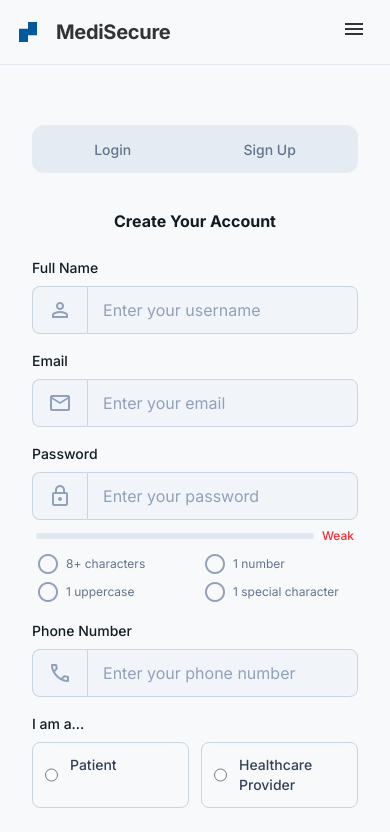
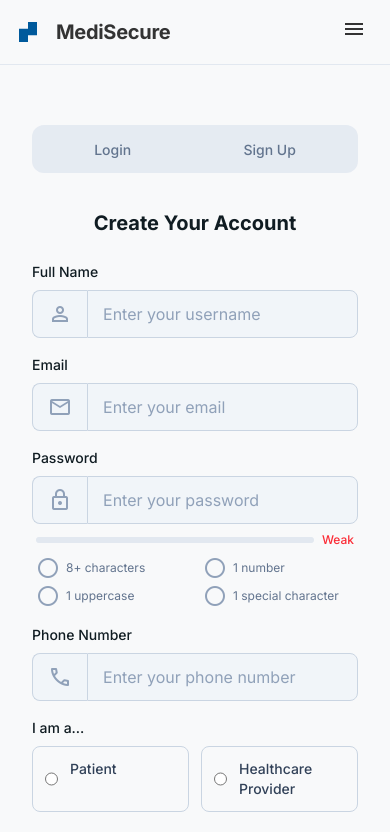
Before and after one commit to Mr-XX23/ai_health_assistent, a React (Vite) app: page /signup in a window 390 px wide. Shown: the top 832 px of the page. Built offline with nearby package versions, Linux system fonts and the light colour scheme.

Commit message:
responsive design

```diff
--- a/src/pages/LoginAndRegistration/Login/LoginPage.tsx
+++ b/src/pages/LoginAndRegistration/Login/LoginPage.tsx
@@ -46,7 +46,7 @@ const LoginPage = () => {
                       </div>
                       {/* <!-- Right Form Column --> */}
                       <div className="flex w-full flex-1 flex-col items-center justify-center bg-background-light p-4 py-12 lg:w-1/2 dark:bg-background-dark">
-                        <div className="w-full max-w-md space-y-6">
+                        <div className="w-full  lg:max-w-xl max-w-md space-y-6">
                           {/* <!-- Segmented Buttons / Tabs --> */}
                           <Slider />
                           {/* <!-- Form Content --> */}
--- a/src/pages/LoginAndRegistration/SignUpPages/SignUp.tsx
+++ b/src/pages/LoginAndRegistration/SignUpPages/SignUp.tsx
@@ -117,7 +117,7 @@ const SignUp = () => {
                       className="absolute inset-0 z-0 bg-cover bg-center opacity-10 dark:opacity-20 bg-[url(https://lh3.googleusercontent.com/aida-public/AB6AXuDootRbF6XIUCgRdN48Ul1TTegsLXDbbAffF1Oqt-1GBGoSmbz49sABZJSHK-R3gjf6_70ctUPNsTgYJ-Z_8XgDayzPpKoBHlHyMTpvhnRYCux1RjmNMQNtXlI3aDMPTpJs5KcaHbX-0CmstLK__RrsJYB6jJ0SUNyfSZCKidCTjigkzFh--9bcugor7T5R03wJOcPAS6jlBgKj7ir3tltKZHIvwvRLsdUjbIix5dxbvXx0xkCAwgmVyWueBLSrrlunZVIXOE2joCEv)]"
                       data-alt="Abstract image of healthcare technology with a stethoscope on a laptop."
                     ></div>
-                    <div className="relative z-10 flex flex-col gap-8 max-w-md text-center text-[#101c22] dark:text-slate-100">
+                    <div className="relative z-10 flex flex-col gap-8 max-w-md lg:max-w-xl text-center text-[#101c22] dark:text-slate-100">
                       <div className="flex items-center justify-center gap-3">
                         <span className="material-symbols-outlined text-4xl text-primary">
                           health_and_safety
@@ -136,7 +136,7 @@ const SignUp = () => {
                     </div>
                   </div>
                   <div className="flex w-full flex-1 flex-col items-center justify-center bg-background-light p-4 py-12 lg:w-1/2 dark:bg-background-dark">
-                    <div className="w-full max-w-md space-y-6">
+                    <div className="w-full max-w-md lg:max-w-xl space-y-6">
                       <div className="flex px-4 py-3">
                         <div className="flex h-12 flex-1 items-center justify-center rounded-xl bg-slate-200/80 p-1.5 dark:bg-slate-800">
                           <label className="flex cursor-pointer h-full grow items-center justify-center overflow-hidden rounded-lg px-2 has-[:checked]:bg-background-light has-[:checked]:shadow-md has-[:checked]:text-[#101c22] dark:has-[:checked]:bg-slate-700 dark:has-[:checked]:text-slate-50 text-slate-500 dark:text-slate-400 text-sm font-medium leading-normal transition-all">
@@ -162,7 +162,7 @@ const SignUp = () => {
                         </div>
                       </div>
                       <div className="text-center px-4">
-                        <p className="text-l font-bold text-[#101c22] dark:text-white">
+                        <p className="text-xl font-bold text-[#101c22] dark:text-white">
                           Create Your Account
                         </p>
                       </div>
```
Also changed, not shown: 1 other file (tests, documents, lock files or other folders).
